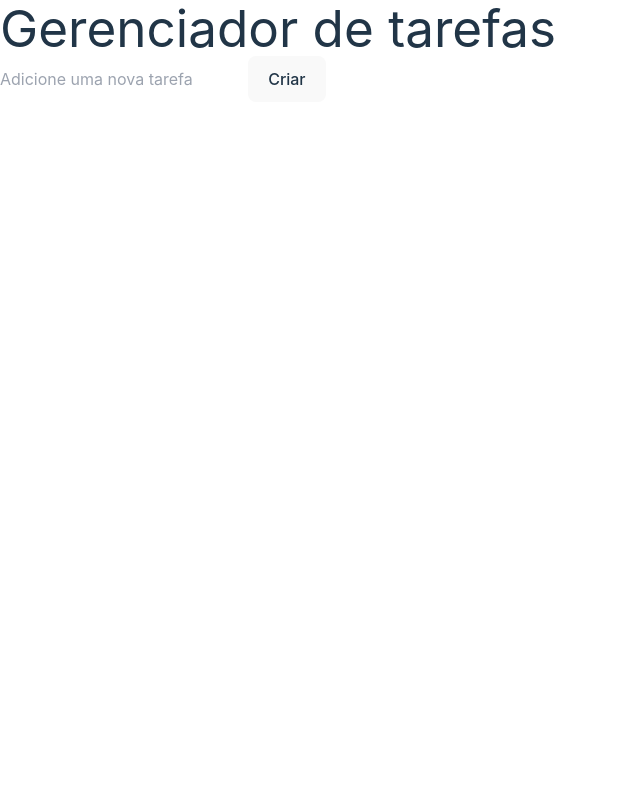
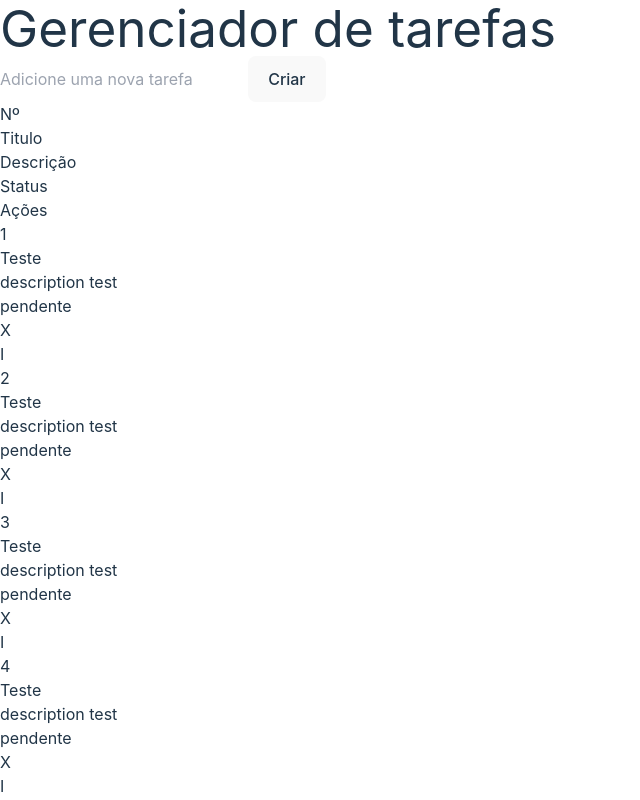
Before and after one commit to codemathsz/technical-test-task-manager, a React (Vite) app: page / in a window 1280 px wide. Shown: the whole page, without its empty margins (0-640 px from the left). Built offline with nearby package versions, Linux system fonts and the light colour scheme.

Commit message:
feat: List component

```diff
--- a/src/App.tsx
+++ b/src/App.tsx
@@ -1,5 +1,6 @@
-import { FormEvent } from 'react';
+import { ChangeEvent, FormEvent, useState } from 'react';
 import { Header } from './components/Header'
+import { List } from './components/List';
 
 export interface ITask{
   id: string
@@ -9,9 +10,15 @@ export interface ITask{
 }
 
 function App() {
+  const [tasks, setTasks] = useState<ITask[]>([{id: "1", description:"description test", title: "Teste", status: "pendente"},
+    {id: "1", description:"description test", title: "Teste", status: "pendente"},
+    {id: "1", description:"description test", title: "Teste", status: "pendente"},
+    {id: "1", description:"description test", title: "Teste", status: "pendente"}]);
+  const [newTask, setNewtask] = useState('');
 
   function handleSubmit(event: FormEvent){
     event.preventDefault();
+    console.log(newTask);
   }
 
   return (
@@ -23,9 +30,13 @@ function App() {
             className='w-[40rem] bg-[#1a1a1a] text-gray-100 border border-gray-950 p-4 outline-none rounded'
             type='text'
             placeholder='Adicione uma nova tarefa'
+            value={newTask}
+            onChange={(event) =>setNewtask(event.target.value)}
           />
           <button type='submit'>Criar</button>
         </form>
+
+        <List tasks={tasks}/>
       </div>
     </div>
   )
--- /dev/null
+++ b/src/components/List/index.tsx
@@ -0,0 +1,63 @@
+import { ITask } from "../../App";
+
+type ListProps = {
+  tasks: ITask[]
+}
+
+export function List({ tasks }:ListProps){
+
+  return (
+    <ul className="w-[60rem] flex justify-between items-center gap-4">
+      <div className="w-full flex flex-col border-t border-t-gray-950 rounded-lg pt-4 gap-4">
+      <div className="w-full flex flex-row gap-4 bg-[#1a1a1a] rounded">
+        <li className="w-full list-none p-4 rounded-lg cursor-pointer  font-bold ">
+          <p>Nº</p>
+        </li>
+        <li className="w-full list-none p-4 rounded-lg cursor-pointer  font-bold ">
+          <p>Titulo</p>
+        </li>
+        <li className="w-full list-none p-4 rounded-lg cursor-pointer  font-bold ">
+          <p>Descrição</p>
+        </li>
+        <li className="w-full list-none p-4 rounded-lg cursor-pointer  font-bold ">
+          <p>Status</p>
+        </li>
+        <li className="w-full list-none p-4 rounded-lg cursor-pointer  font-bold ">
+          <p>Ações</p>
+        </li>
+      </div>
+        {
+          tasks.length <= 0 ?(
+            <div className="w-full flex flex-col items-center justify-center py-16 px-6 text-gray-300 gap-2">
+              <p className="text-sm font-bold">Você ainda não tem tarefas cadastradas</p>
+              <p>Crie tarefas e organize seus itens a fazer</p>
+            </div>
+          ):(
+              tasks.map((item, index) =>{
+                  return (
+                    <div key={index} className="w-full flex flex-row gap-4 bg-[#1a1a1a] rounded">
+                      <li className="w-full list-none p-4 rounded-lg cursor-pointer  font-bold ">
+                        <p>{index+1}</p>
+                      </li>
+                      <li className="w-full list-none p-4 rounded-lg cursor-pointer  font-bold ">
+                        <p>{item.title}</p>
+                      </li>
+                      <li className="w-full list-none p-4 rounded-lg cursor-pointer  font-bold ">
+                        <p>{item.description}</p>
+                      </li>
+                      <li className="w-full list-none p-4 rounded-lg cursor-pointer  font-bold ">
+                        <p>{item.status}</p>
+                      </li>
+                      <li className="w-full list-none p-4 rounded-lg cursor-pointer flex flex-row gap-4 font-bold ">
+                        <p>X</p>
+                        <p>I</p>
+                      </li>
+                    </div>
+                  );
+              })
+          )
+        }
+      </div>
+    </ul>
+  )
+}
```
